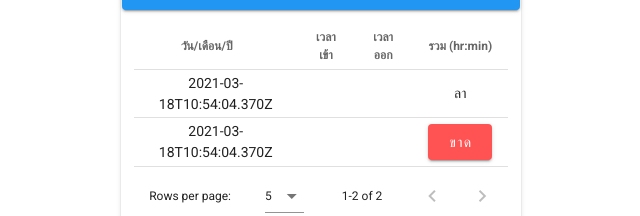
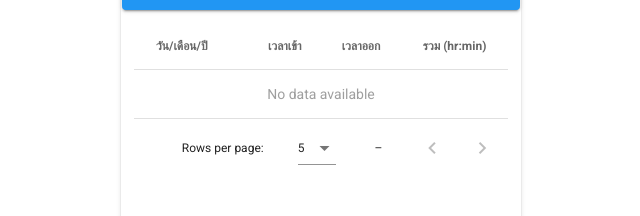
Before and after one commit to Tiewly/penhwang_frontend_mobile, a Nuxt app: page /timeline/1 in a window 1280 px wide. Shown: the part 392-608 px from the top of the page, without its empty margins (319-959 px from the left). Built offline with nearby package versions, Linux system fonts and the light colour scheme.

Commit message:
Delect mockData

```diff
--- a/pages/timeline/_id.vue
+++ b/pages/timeline/_id.vue
@@ -60,10 +60,7 @@
 import api from '~/api/index'
 export default {
   data: () => ({
-    workHour: [
-      { date: '2021-03-18T10:54:04.370Z', attendance: [{ type: '3' }] },
-      { date: '2021-03-18T10:54:04.370Z', attendance: [{ type: '4' }] },
-    ],
+    workHour: [],
     start: '',
     end: '',
     headers: [
```
